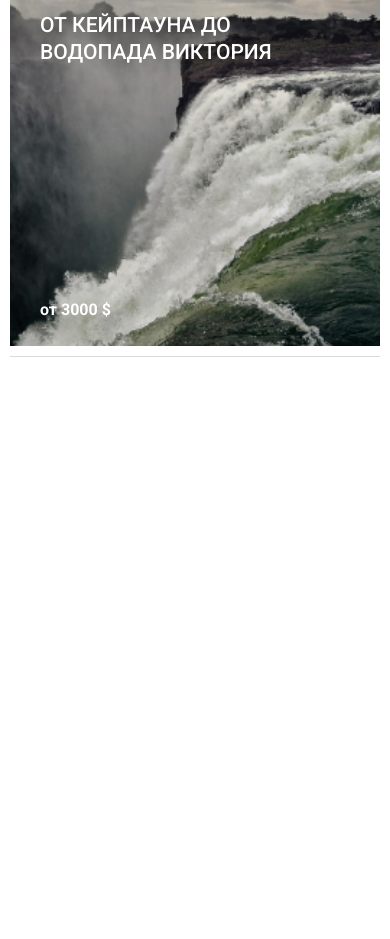
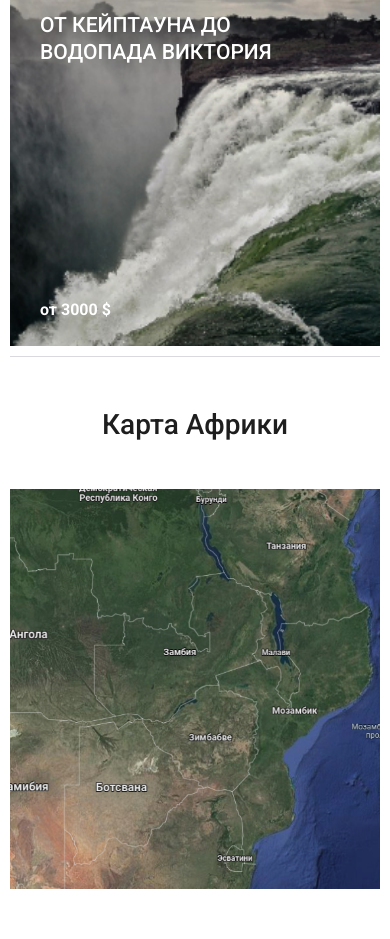
Before and after one commit to alienat3d/dev-safari, a website: page app/index.html in a window 390 px wide. Shown: the part 8391-9330 px from the top of the page. Before the commit the page ends 8798 px from the top, so only its background shows below. Drawn offline with nearby package versions, Linux system fonts and the light colour scheme; files that its build step writes are made by us from their sources.

Commit message:
done: @media MAP

```diff
--- a/app/index.html
+++ b/app/index.html
@@ -343,18 +343,18 @@
     <!-- === / OFFER === -->
 
     <!-- === MAP === -->
-    <!-- <section class="map">
+    <section class="map">
       <div class="container">
         <h2 class="map__title title">
           Карта Африки
-        </h2> -->
-    <!-- <iframe class="map__iframe"
+        </h2>
+        <!-- <iframe class="map__iframe"
           src="https://www.google.com/maps/embed?pb=!1m18!1m12!1m3!1d22834801.27226384!2d12.894946840586496!3d-8.874800698464597!2m3!1f0!2f0!3f0!3m2!1i1024!2i768!4f13.1!3m3!1m2!1s0x10a06c0a948cf5d5%3A0x108270c99e90f0b3!2z0JDRhNGA0LjQutCw!5e0!3m2!1sru!2sru!4v1663000931496!5m2!1sru!2sru"
-          width="1120" height="610" style="border:0;" allowfullscreen="" loading="lazy"
+          width="100%" height="610" style="border:0;" allowfullscreen="" loading="lazy"
           referrerpolicy="no-referrer-when-downgrade"></iframe> -->
-    <!-- <div class="map__img" style="background-image: url(images/map-bg.jpg);"></div>
+        <div class="map__img" style="background-image: url(images/map-bg.jpg);"></div>
       </div>
-    </section> -->
+    </section>
     <!-- === / MAP === -->
 
     <!-- === VIDEO-PREVIEW === -->
--- a/app/scss/_media.scss
+++ b/app/scss/_media.scss
@@ -60,6 +60,15 @@
   .offer__link {
     padding: 25px 30px;
     min-height: 360px;
+  }
+
+  .map {
+    padding-bottom: 50px;
+  }
+
+  .map__img {
+    min-height: 400px;
+    background-position: 20% center;
   }
 }
 
```
